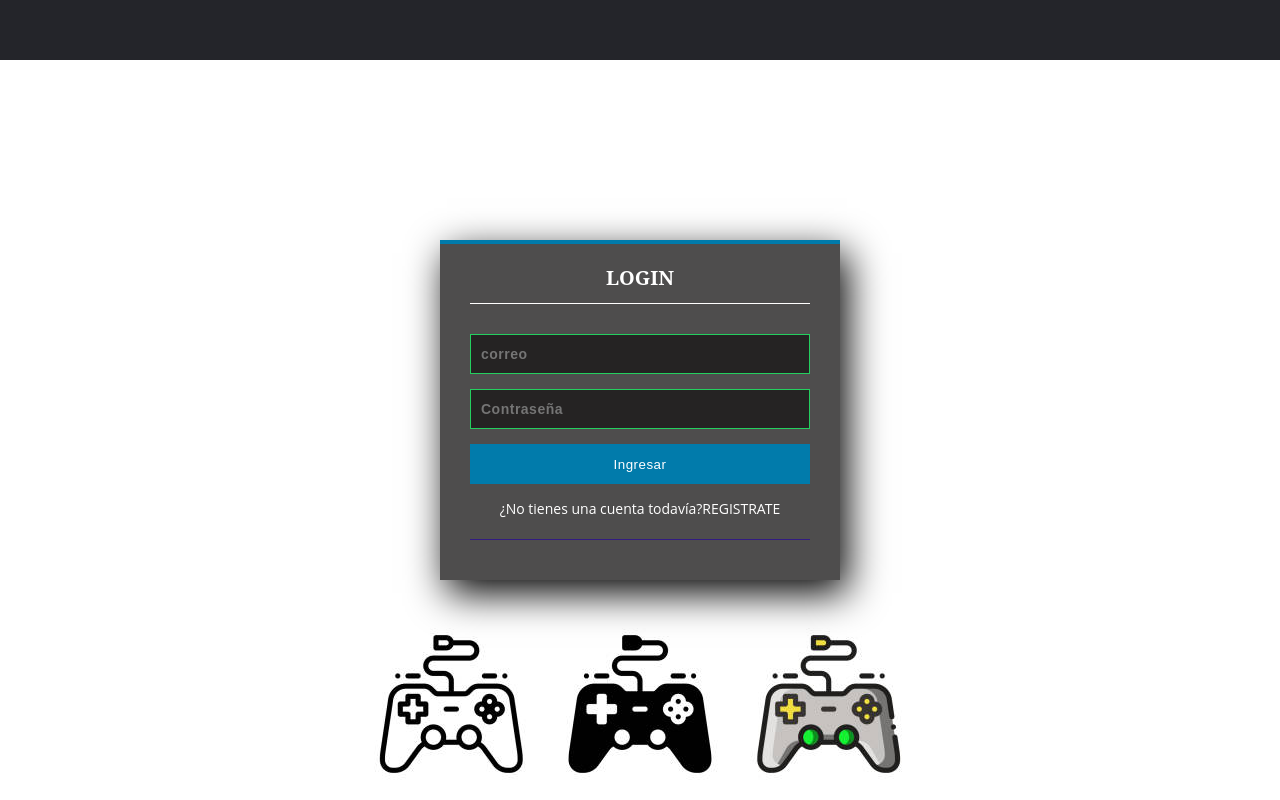
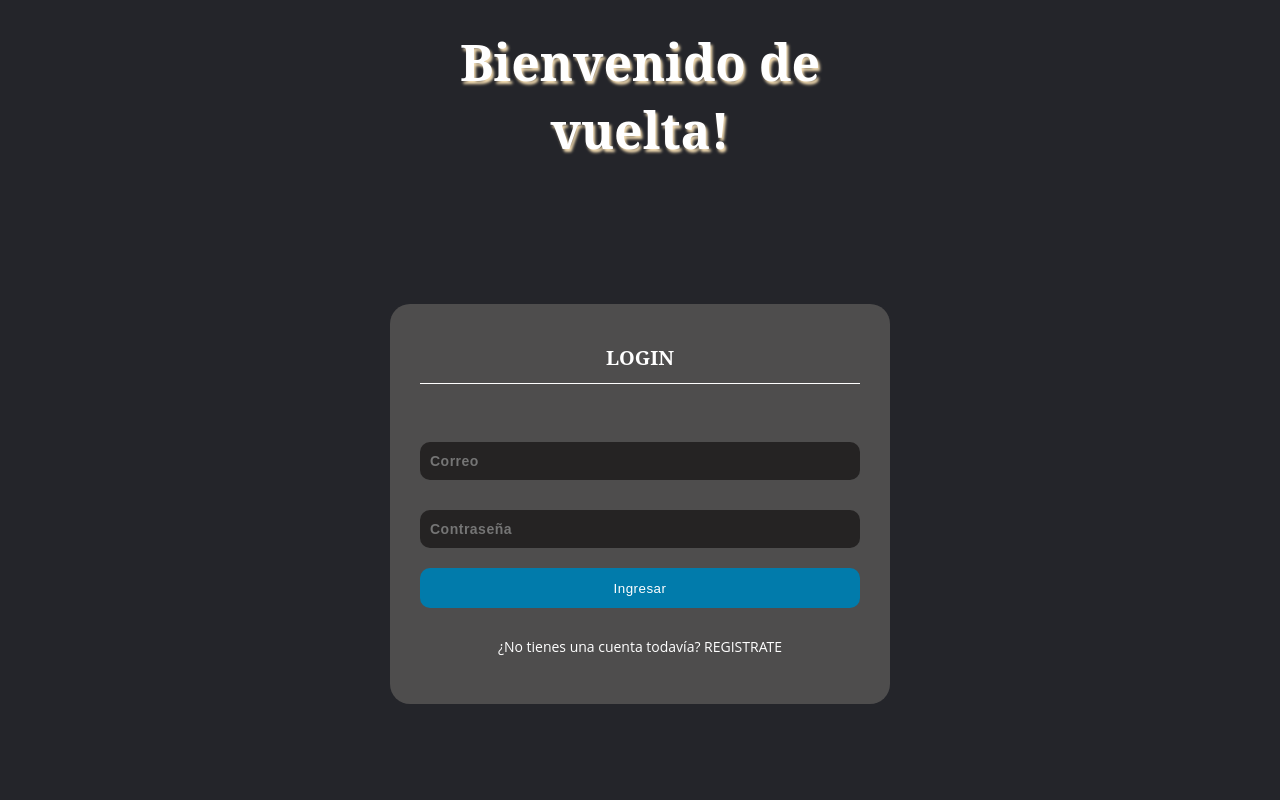
Before and after one commit to jeanpaulmc/wapsi, a Flask app: page / in a window 1280 px wide. Run offline with Flask 2, Linux system fonts and the light colour scheme.

Commit message:
Avance css

```diff
--- a/app.py
+++ b/app.py
@@ -8,7 +8,7 @@ import sys
 from sqlalchemy import sql
 
 app = Flask(__name__)
-app.config['SQLALCHEMY_DATABASE_URI'] = 'postgresql://postgres:123456@localhost:5432/wapsi'
+app.config['SQLALCHEMY_DATABASE_URI'] = 'postgresql://postgres:Softjuandius_25@localhost:5432/wapsi'
 app.config['SQLALCHEMY_TRACK_MODIFICATIONS'] = False
 db = SQLAlchemy(app)
 migrate = Migrate(app, db)
@@ -278,6 +278,7 @@ def register():
 
 @app.route('/homepage/<correo>')
 def homepage(correo):
+    print("Hola")
     data=Desarrollador.query.filter_by(desarrollador_codigo=correo).first()
     my_products = db.session.query(Producto).filter(Producto.desarrollador_codigo==data.codigo)
     return render_template('homepage.html',data=Usuario.query.filter_by(correo=correo).first(), data2=my_products)
--- /dev/null
+++ b/static/css/base.css
@@ -0,0 +1,76 @@
+
+* {
+    box-sizing: border-box;
+  }
+
+  body {
+    font-family: 'Noto Serif', serif; /** Font **/
+    background-color: #24252a;
+    background-repeat: no-repeat;
+    background-position-x: center;
+    background-position-y: 500px;
+  }
+
+
+  .hidden{
+    display: none;
+  }
+
+
+  h3 {
+      padding-top: 20px;
+      width: 400px;
+      height: auto;
+      color: white;
+      font-size: 50px;
+      font-weight: bold;
+      text-shadow: 2px 3px 3px wheat;
+      margin: 0 auto;
+      text-align: center;
+  }
+
+
+
+  .controles {
+    width: 100%;
+    margin-top: 10px;
+    margin-bottom: 20px;
+    padding: 11px 10px;
+    border-radius: 10px;
+    background: #252323;
+    font-size: 14px;
+    font-weight: bold;
+    color: white;
+    transition: box-shadow 0.3s ease-in;
+  }
+
+  .controles:hover{
+    box-shadow: 0px 0.1rem 0.4rem rgba(211, 199, 199,0.5);
+  }
+
+  .botones {
+    width: 100%;
+    height: 40px;
+    background: #017bab;
+    border: none;
+    color: white;
+    margin-bottom: 16px;
+    cursor: pointer;
+    transition: background-color 0.3s ease;
+  }
+
+  .botones {
+    width: 100%;
+    height: 40px;
+    background: #017bab;
+    border: none;
+    color: white;
+    margin-bottom: 16px;
+    border-radius: 10px;
+    cursor: pointer;
+    transition: background-color 0.3s ease;
+  }
+
+  .botones:hover{
+    background-color: #017bff;
+  }
--- a/static/css/estilo.css
+++ b/static/css/estilo.css
@@ -1,108 +1,4 @@
-* {
-    margin: 0;
-    padding: 0;
-    box-sizing: border-box;
-  }
 
-  body {
-    font-family: 'Noto Serif', serif; /** Font **/
-    background-image: url(../images/background.jpg);
-    background-repeat: no-repeat;
-    background-position-x: center;
-    background-position-y: 500px;
-  }
-
-  .hidden{
-    display: none;
-  }
-
-  #login {
-    width: 400px;
-    height: 340px;
-    background: #4e4d4d;
-    margin: auto;
-    margin-top: 180px;
-    box-shadow: 7px 13px 37px #000;
-    padding: 20px 30px;
-    border-top: 4px solid #017bab;
-    color: white;
-  }
-
-  #register {
-    width: 800px;
-    height: 500x;
-    background: #4e4d4d;
-    margin: auto;
-    margin-top: 50px;
-    box-shadow: 7px 13px 37px #000;
-    padding: 20px 30px;
-    border-top: 4px solid #017bab;
-    color: white;
-  }
-
-  #register h5 {
-    margin: 0;
-    text-align: center;
-    height: 40px;
-    margin-bottom: 30px;
-    border-bottom: 1px solid;
-    font-size: 20px;
-  }
-
-  #login h5 {
-    margin: 0;
-    text-align: center;
-    height: 40px;
-    margin-bottom: 30px;
-    border-bottom: 1px solid;
-    font-size: 20px;
-  }
-
-  .controles {
-    width: 100%;
-    border: 1px solid #017bab;
-    margin-bottom: 15px;
-    padding: 11px 10px;
-    background: #252323;
-    font-size: 14px;
-    font-weight: bold;
-    color: white;
-  }
-
-  .botones {
-    width: 100%;
-    height: 40px;
-    background: #017bab;
-    border: none;
-    color: white;
-    margin-bottom: 16px;
-  }
-
-  #login p{
-    height: 40px;
-    text-align: center;
-    border-bottom: 1px solid;
-  }
-
-  #login a {
-    color: white;
-    text-decoration: none;
-    font-size: 14px;
-  }
-
-  #login a:hover {
-    text-decoration: underline;
-  }
-
-  #register a {
-    color: white;
-    text-decoration: none;
-    font-size: 14px;
-  }
-
-  #register a:hover {
-    text-decoration: underline;
-  }
 
   header {
     display: flex;
@@ -167,7 +63,6 @@
     padding-right: 5px;
     letter-spacing: .5px;
     border: 0;
-    border-bottom: 2px solid #33b65f;
   }
   input:valid {
       border-color: #24cf5f;
@@ -176,7 +71,6 @@
     outline: none;
     border-color: #fbcf34;
   }
-
   form {
     position: relative;
     width  : 500px;
@@ -186,7 +80,6 @@
   p {
     font-family: 'Open Sans';
     font-size: 14px;
-    color: rgb(50, 28, 129);
     line-height: 18px;
     margin-bottom: 20px;
   }
--- /dev/null
+++ b/static/css/login.css
@@ -0,0 +1,51 @@
+  .login {
+    width: 500px;
+    height: 400px;
+    background: #4e4d4d;
+    margin: auto;
+    margin-top: 80px;
+    border-radius: 20px;
+    padding: 20px 30px;
+    color: white;
+    transition: box-shadow 0.3s ease;
+  }
+
+  .login:hover{
+    box-shadow: 0px 0.1rem 0.4rem rgba(211, 199, 199,0.5);
+  }
+
+  .login h5 {
+    margin: 0;
+    text-align: center;
+    height: 40px;
+    margin-top: 20px;
+    margin-bottom: 3rem;
+    border-bottom: 1px solid;
+    font-size: 20px;
+  }
+  .registrate{
+      display: flex;
+      align-items: center;
+      justify-content: center;
+  }
+  .login a{
+      color: white;
+      display: inline-block;
+      text-decoration: none;
+      position: relative;
+      padding-bottom: 0.15rem;
+  }
+  .login a::before{
+      content: "";
+      position: absolute;
+      left: 0;
+      bottom: 0;
+      height: 2px;
+      width: 0;
+      background-color: white;
+      transition: width 0.4s ease;
+  }
+
+  .login a:hover::before {
+      width: 100%;
+  }
--- a/static/js/users.js
+++ b/static/js/users.js
@@ -1,5 +1,6 @@
 document.getElementById("register").onsubmit = function (e) {
     e.preventDefault();
+    console.log("hola");
     fetch('/users/create', {
         method: 'POST',
         body: JSON.stringify({
--- a/templates/base.html
+++ b/templates/base.html
@@ -7,10 +7,14 @@
     <link rel="icon" type="image/png" href="../static/images/logo.png">
     <link href="https://fonts.googleapis.com/css?family=Montserrat:500&display=swap" rel="stylesheet">
     <link rel="stylesheet" href="../static/css/estilo.css">
+    <link rel="stylesheet" href="../static/css/login.css">
+    <link rel="stylesheet" href="../static/css/base.css">
+    <link rel="stylesheet" href="../static/css/register.css">
     <title>{% block title %} {% endblock %}</title>
   </head>
   <body>
-    <header>
+    <h3 id="Titulo">Bienvenido de vuelta!</h3>
+   <header>
         {% block navbar %}  {% endblock %}
     </header>
     {% block content %} {% endblock %}
--- a/templates/login.html
+++ b/templates/login.html
@@ -1,13 +1,13 @@
 {% extends 'base.html' %}
 {% block title %} LOGIN {% endblock %}
 {% block content %}
-<form id="login">
+<form class="login" id="login">
     <h5>LOGIN</h5>
     <div id="error" class="hidden" style="color: white;"></div>
-    <input class="controles" type="text" id="correo" name="correo" placeholder="correo">
+    <input class="controles" type="text" id="correo" name="correo" placeholder="Correo">
     <input class="controles" type="password" id="password" name="password" placeholder="Contraseña">
     <input class="botones" type="submit" id="submit" value="Ingresar" />
-    <p><a href="/register">¿No tienes una cuenta todavía?REGISTRATE</a></p>
+    <p class="registrate"><a href="/register">¿No tienes una cuenta todavía?  REGISTRATE</a></p>
 </form>
 <script src="../static/js/login.js"></script>
 {% endblock %}
```
Also changed, not shown: static/css/register.css (added, +34 -0 lines).
